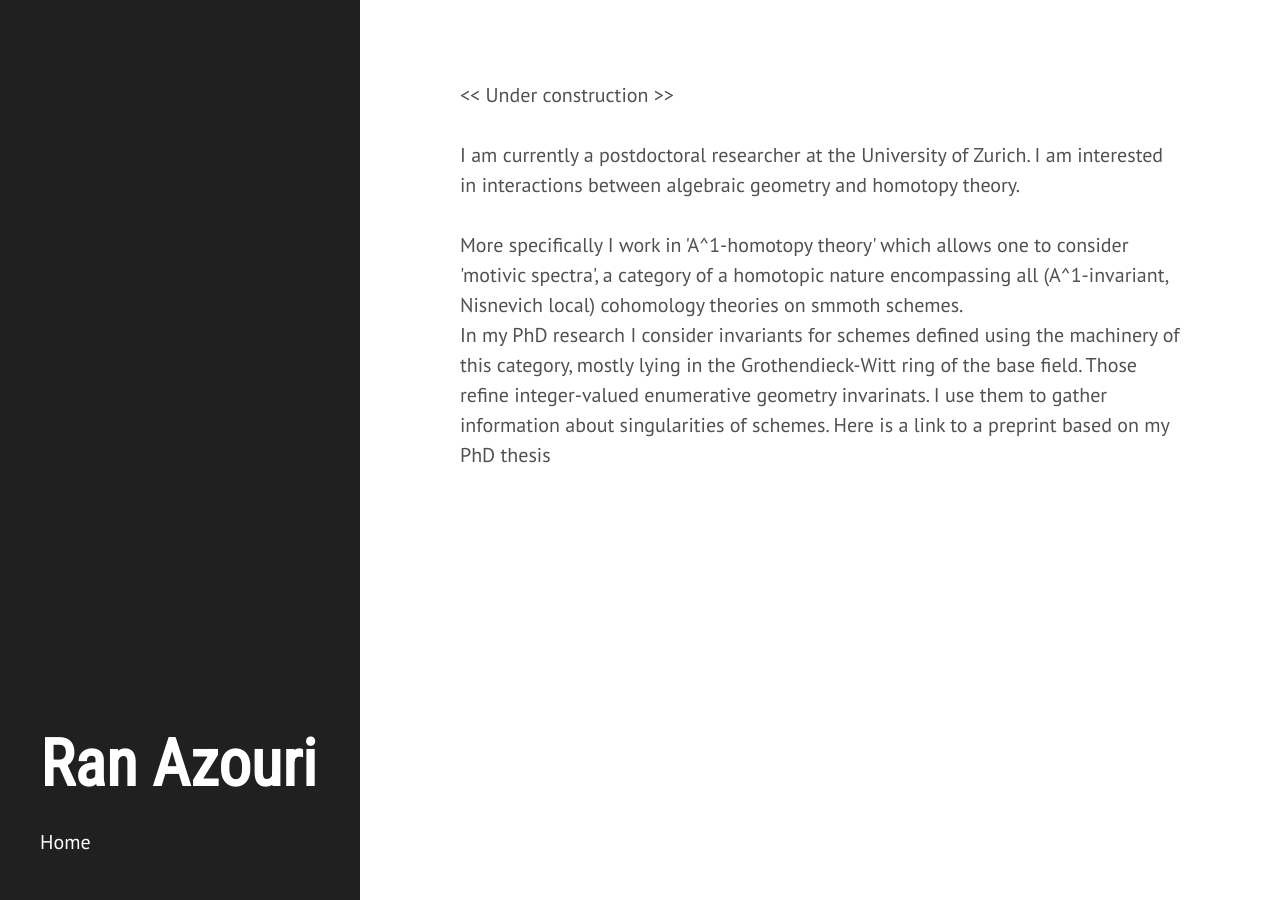
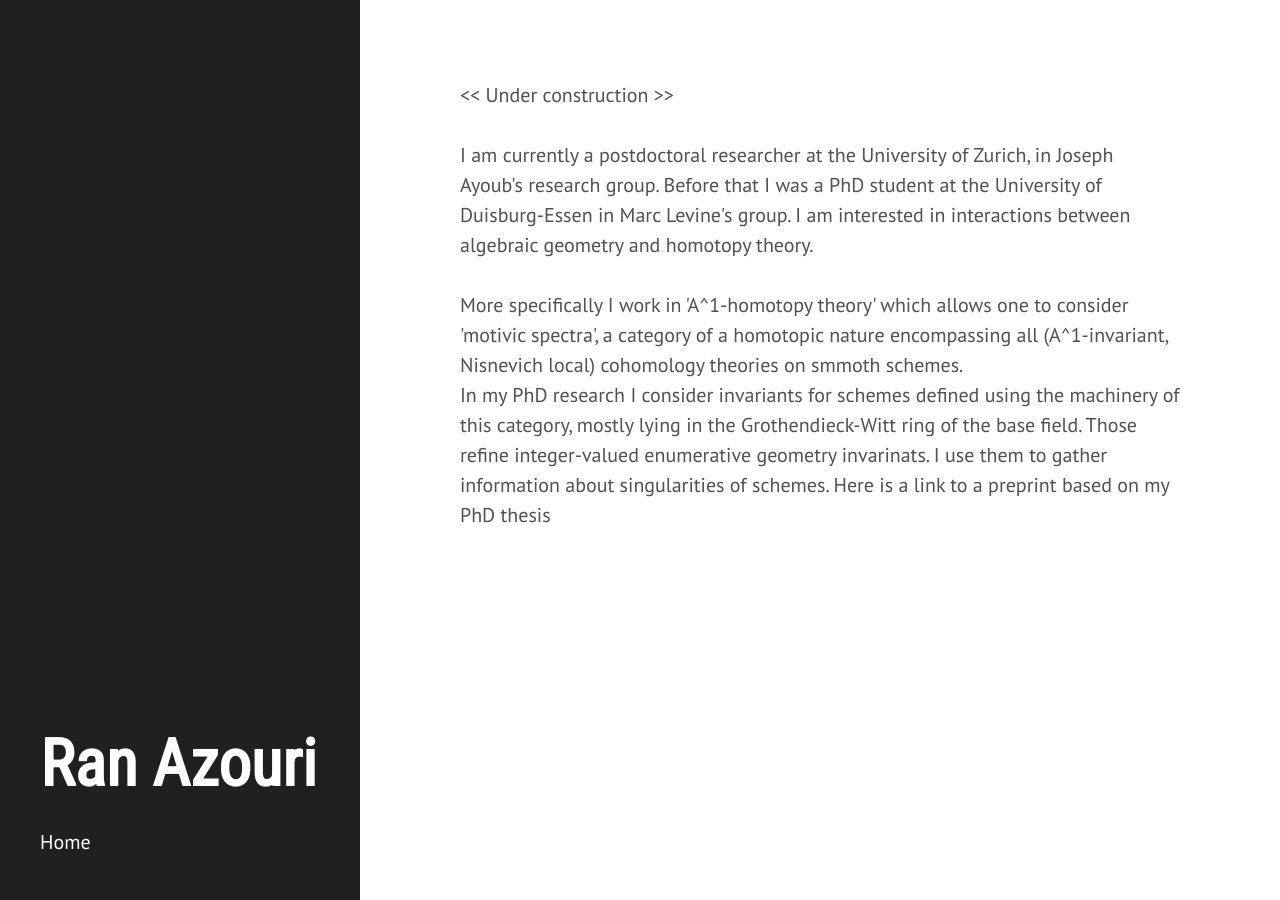
Before and after one commit to ransass/ransass.github.io, a Jekyll site: the page built from index.html, in a window 1280 px wide. Built offline with Jekyll 4.4.1, drawn with Linux system fonts in a browser that asks for light colours; some web fonts are replaced; the list of posts is cut into pages by our own code.

Commit message:
Update index.html

```diff
--- a/index.html
+++ b/index.html
@@ -5,7 +5,7 @@ title: Home
 
 << Under construction >>  <br/>
 <br/>
-I am currently a postdoctoral researcher at the University of Zurich. I am interested in interactions between algebraic geometry and homotopy theory. <br/>
+I am currently a postdoctoral researcher at the University of Zurich, in Joseph Ayoub's research group. Before that I was a PhD student at the University of Duisburg-Essen in Marc Levine's group. I am interested in interactions between algebraic geometry and homotopy theory. <br/>
 <br/>
 More specifically I work in 'A^1-homotopy theory' which allows one to consider 'motivic spectra', a category of a homotopic nature encompassing all (A^1-invariant, Nisnevich local) cohomology theories on smmoth schemes. <br/>
 In my PhD research I consider invariants for schemes defined using the machinery of this category, mostly lying in the Grothendieck-Witt ring of the base field. Those refine integer-valued enumerative geometry invarinats. I use them to gather information about singularities of schemes.
```
